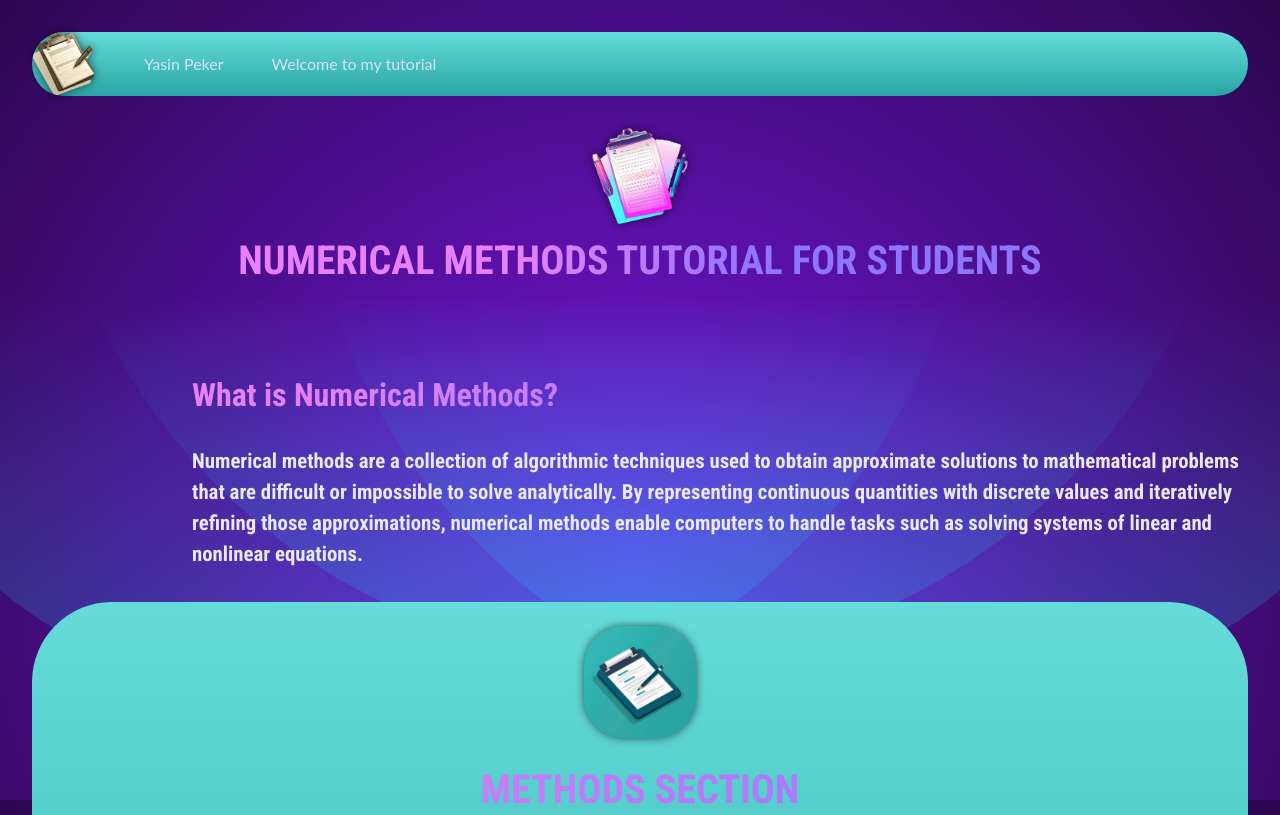
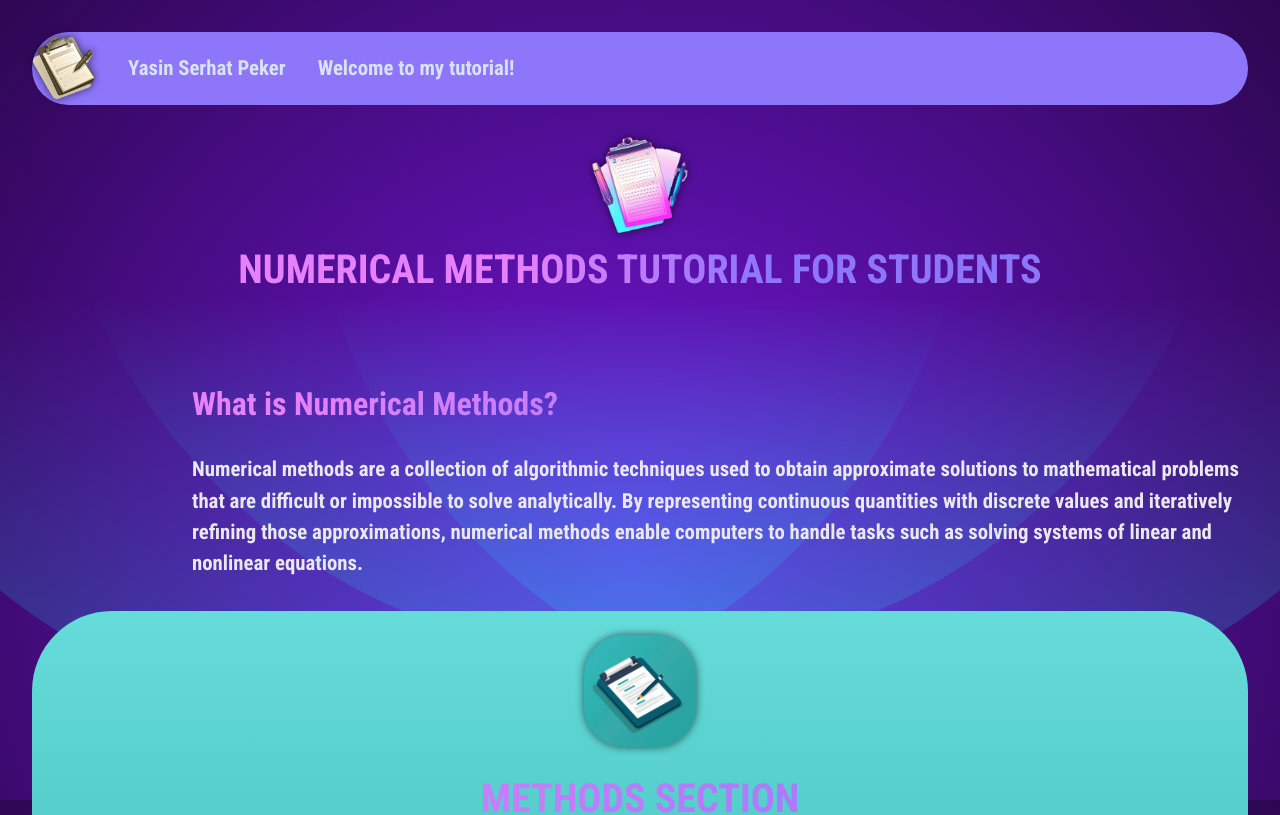
Before and after one commit to yasinserhatpeker/numericalProjectForStudents, a React (Vite) app: page / in a window 1280 px wide. Shown: the top 815 px of the page. Built offline with nearby package versions, Linux system fonts and the light colour scheme.

Commit message:
Navbar is done.

```diff
--- a/src/components/Navbar.jsx
+++ b/src/components/Navbar.jsx
@@ -3,9 +3,9 @@ export default function Navbar() {
     return (
         <div id="navbar">
             <img src={navbarLogo} alt="" />
-             <span>Yasin Peker</span>
+             <span>Yasin Serhat Peker</span>
 
-             <p>Welcome to my tutorial</p>
+             <p>Welcome to my tutorial!</p>
         </div>
 
     )
--- a/src/index.css
+++ b/src/index.css
@@ -185,15 +185,15 @@ header h3 {
   display: flex;
   justify-content:flex-start;
   align-items:center;
-  gap: 3rem;
+  gap: 2rem;
   margin:0;
   text-align: center;
   font-family: 'Lato', serif;
   -webkit-font-smoothing: antialiased;
   -moz-osx-font-smoothing: grayscale;
-  background: linear-gradient(#65dcda, #29a5a3);
+  background: linear-gradient(#8e76fa, #8e76fa);
   color: #d9e2f1;
-  border-radius: 3rem;
+  border-radius: 5rem;
   width: 100%;
 
 }
@@ -203,3 +203,16 @@ header h3 {
   filter: drop-shadow(0 0 4px rgba(0, 0, 0, 0.6));
   border-radius: 2.5rem;
 }
+
+#navbar span {
+  font-family: 'Roboto Condensed', sans-serif;
+  font-weight: bold;
+  font-size: 1.3rem;
+}
+
+#navbar p {
+  text-align: center;
+  font-family: 'Roboto Condensed', sans-serif;
+  font-weight: bold;
+  font-size: 1.3rem;
+}
```
